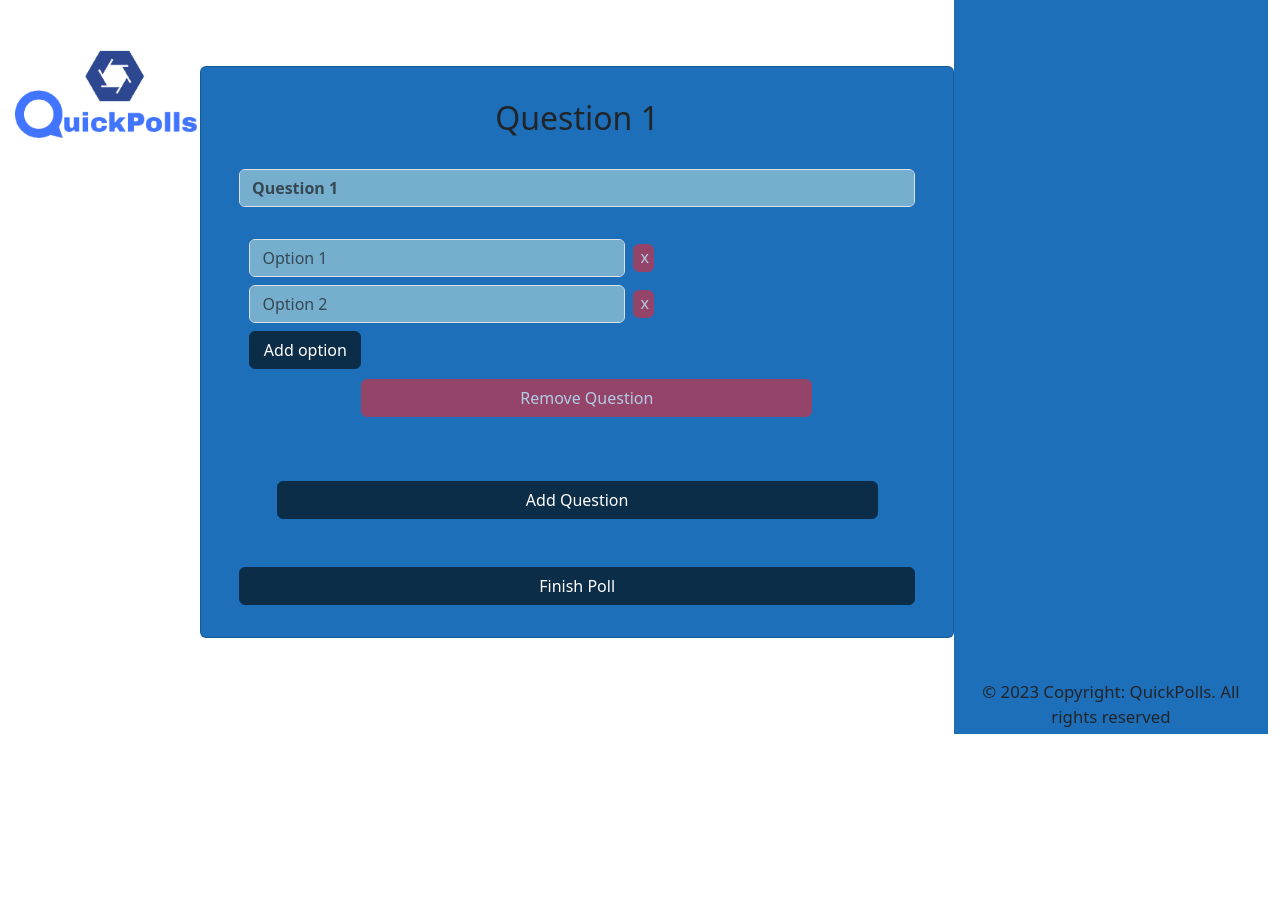
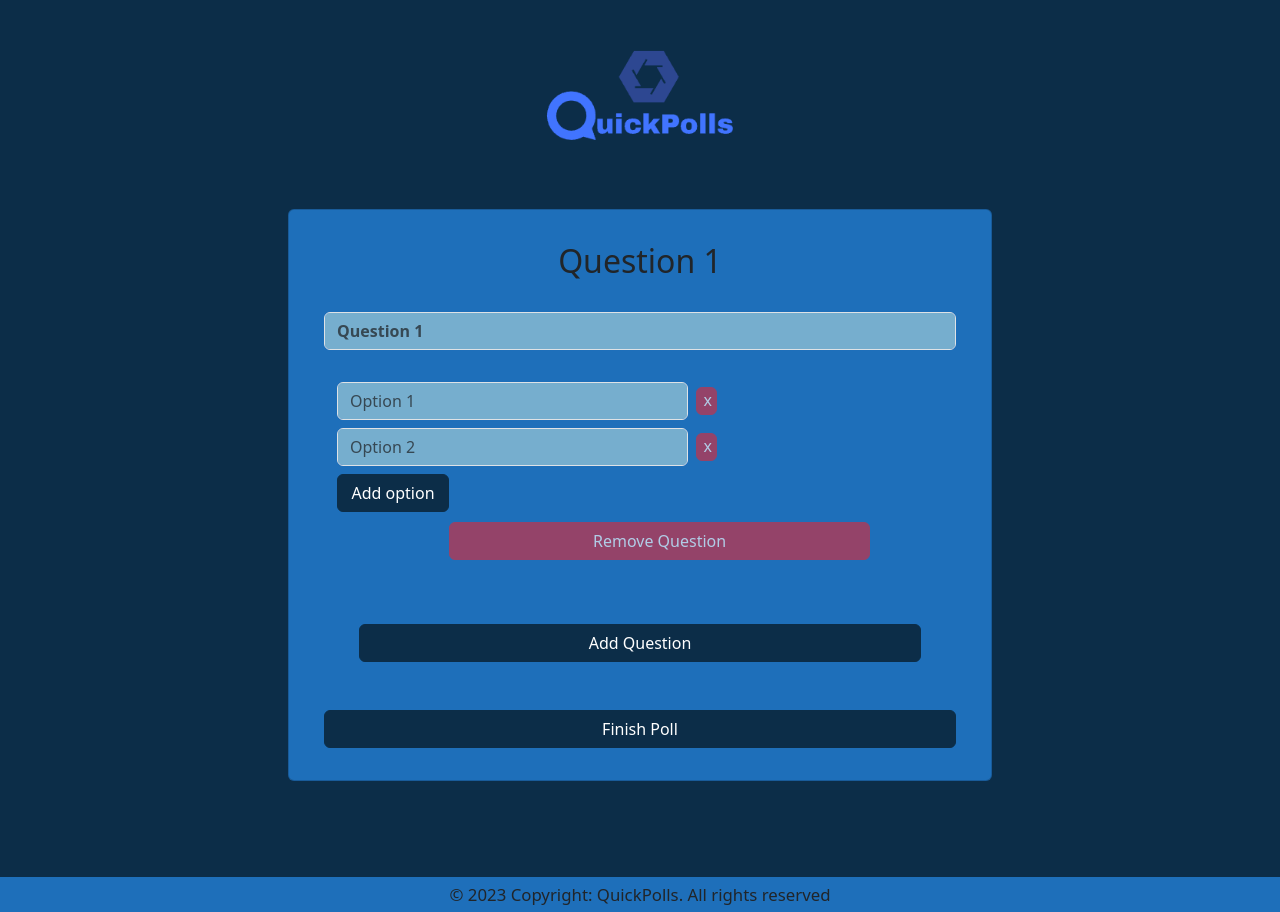
Before and after one commit to endy-M/QuickPolls, a React (Vite) app: page / in a window 1280 px wide. Before the commit the page ends 800 px from the top, so only its background shows below. Built offline with nearby package versions, Linux system fonts and the light colour scheme.

Commit message:
some fixes and back to local working

```diff
--- a/package.json
+++ b/package.json
@@ -16,6 +16,7 @@
     "axios": "^1.6.2",
     "bootstrap": "^5.3.2",
     "copy-to-clipboard": "^3.3.3",
+    "dotenv": "^16.3.1",
     "formik": "^2.4.5",
     "jest": "^29.7.0",
     "lodash.debounce": "^4.0.8",
--- a/src/App.css
+++ b/src/App.css
@@ -1,18 +1,15 @@
 body {
-    width: 100vw;
-    box-sizing: border-box;
     background-color: #0C2D48;
     margin: 0;
-    background-attachment: fixed;
-    background-size: cover;
-    display: flex;
-    flex-direction: column;
-    flex-wrap: wrap;
+}
+
+.App {
+    background-color: #0C2D48;
 }
 
 .logo {
     width: 15%;
-    margin: auto;
+    margin-left: 42.5%;
     margin-top: 3rem;
 }
 
@@ -22,13 +19,17 @@ body {
 }
 
 .btn-home {
-    font-size: 1.3rem;
+    margin-left: 43%;
+}
+
+.btn-home a {
+    padding: 1rem;
+    font-size: 1.5rem;
     font-weight: bold;
-    padding: 1rem;
 }
 
 .main-card {
-    width: 75%;
+    width: 55%;
     max-width: 90%;
     margin: auto;
     margin-top: 4.1rem;
@@ -38,10 +39,9 @@ body {
 .main-card-poll {
     width: 75%;
     max-width: 90%;
-    min-height: 50vh;
     margin: auto;
-    margin-top: 4rem;
-    margin-bottom: 10.8rem;
+    margin-top: 5rem;
+    margin-bottom: 11.3rem;
 }
 
 .btn-add-question {
@@ -111,7 +111,7 @@ body {
 }
 
 .btn-submit {
-    font-size: 1.1rem;
+    font-size: 2rem;
     font-weight: bold;
     padding: 1rem;
 }
--- a/src/App.jsx
+++ b/src/App.jsx
@@ -50,7 +50,7 @@ function App() {
   // State for showing copy link
   const [finished, setFinished] = useState(false);
 
-  const copyLink = `https://quickpolls-mkzv.onrender.com/poll/${dbId}`;
+  const copyLink = `http://localhost:5173/poll/${dbId}`;
 
   console.log(copyLink);
 
@@ -157,7 +157,7 @@ function App() {
       options: options[i].map((option) => ({ content: option, votes: 0 })),
     }));
 
-    axios.post("https://quickpolls-api.onrender.com/createPoll", {
+    axios.post(`http://localhost:443/createPoll`, {
       pollid: dbId.toString(),
       questions: formattedQuestions,
     }).then((response) => {
@@ -166,7 +166,7 @@ function App() {
   };
 
   return (
-    <div className='container-fluid d-flex App'>
+    <div className='App'>
       {/* Logo */}
       <img
         className='logo'
@@ -186,7 +186,7 @@ function App() {
       )}
 
       {/* Main part */}
-      <div className='main-card card bg-primary flex-fill'>
+      <div className='main-card card bg-primary'>
 
         {/* Loading questions from state array */}
         {questions.map((question, i) => (
--- a/src/Poll.jsx
+++ b/src/Poll.jsx
@@ -19,7 +19,7 @@ const Result = ({ question, totalVotes, selectedOptions }) => {
       >
         {question.content}
       </h2>
-      <ul className='list-group' style={{ margin: '2rem' }}>
+      <ul className='list-group' style={{ margin: '2rem', marginLeft: "10%", marginRight: "10%" }}>
         {question.options.map((option, index) => (
           <li
             key={index}
@@ -53,7 +53,7 @@ function Poll() {
 
   const fetchData = async () => {
     try {
-      const response = await Axios.get(`https://quickpolls-api.onrender.com/getPolls/${id}`);
+      const response = await Axios.get(`http://localhost:443/getPolls/${id}`);
       console.log('Fetched data:', response.data);
       setPollres(response.data);
       setLoading(false); // Set loading to false once data is fetched
@@ -98,7 +98,7 @@ function Poll() {
       selectedOptions: selectedOptions,
     };
 
-    Axios.post('https://quickpolls-api.onrender.com/submitPoll', updatedPoll)
+    Axios.post(`http://localhost:443/submitPoll`, updatedPoll)
       .then((response) => {
         toast.success('Poll submitted successfully!');
         setSubmitted(true);
@@ -125,7 +125,7 @@ function Poll() {
   };
 
   return (
-    <div className='container-fluid d-flex App'>
+    <div className='App'>
       {/* Logo */}
       <img
         className='logo'
@@ -139,7 +139,7 @@ function Poll() {
           className='btn-home btn btn-primary'
         >
           <a
-            href='https://quickpolls-mkzv.onrender.com'
+            href="http://localhost:5173"
             className='link-light link-underline-opacity-0'
           >
             Home/Create Poll
@@ -148,7 +148,7 @@ function Poll() {
       </div>
 
       {/* Main part */}
-      <div className='main-card-poll card bg-primary flex-fill'>
+      <div className='main-card-poll card bg-primary'>
         {loading ? (
           <div>Loading...</div>
         ) : viewResults ? (
@@ -163,10 +163,11 @@ function Poll() {
                 />
               </div>
             ))}
-            <div style={{ margin: 'auto', marginTop: '1.5rem', marginBottom: '2rem' }}>
+            <div style={{ width: "20%", marginLeft: '44%', marginTop: '2.5rem', marginBottom: '2rem' }}>
               <button
                 onClick={handleBackToVoting}
                 className='btn-back-to-voting btn btn-dark'
+                style={{ fontSize: "1.4rem", fontWeight: "bold" }}
               >
                 Back to Voting
               </button>
@@ -181,15 +182,16 @@ function Poll() {
                 >
                   {question.content}
                 </h2>
-                <ul className='list-group' style={{ margin: '2rem' }}>
+                <ul className='list-group' style={{ margin: '2rem', marginLeft: "10%", marginRight: "10%" }}>
                   {question.options.map((option, index) => (
                     <li
                       key={index + i}
                       className='option-item list-group-item'
                       onClick={() => handleOptionSelect(i, index)}
+                      style={{ backgroundColor: "#76aece" }}
                     >
                       <input
-                        className='form-check-input list-group-item-light me-2'
+                        className='form-check-input list-group-item-dark me-2'
                         name={`listGroupRadio${i}`}
                         id={`${i}-${index}`}
                         type='radio'
@@ -214,13 +216,16 @@ function Poll() {
                   className='btn-submit btn btn-dark'
                   onClick={handleSubmit}
                   type='button'
+                  style={{ fontSize: "1.4rem", fontWeight: "bold" }}
                 >
                   Submit
                 </button>
               ) : (
                 <button
+                  className='btn-submit btn btn-dark'
                   onClick={handleSubmit}
-                  className='btn btn-dark'
+                  type='button'
+                  style={{ fontSize: "1.4rem", fontWeight: "bold" }}
                 >
                   Submit
                 </button>
@@ -229,6 +234,7 @@ function Poll() {
               <button
                 onClick={handleViewResults}
                 className='btn-view-results btn btn-dark'
+                style={{ fontSize: "1.4rem", fontWeight: "bold" }}
               >
                 View Results
               </button>
```
Also changed, not shown: 1 other file (tests, documents, lock files or other folders).
